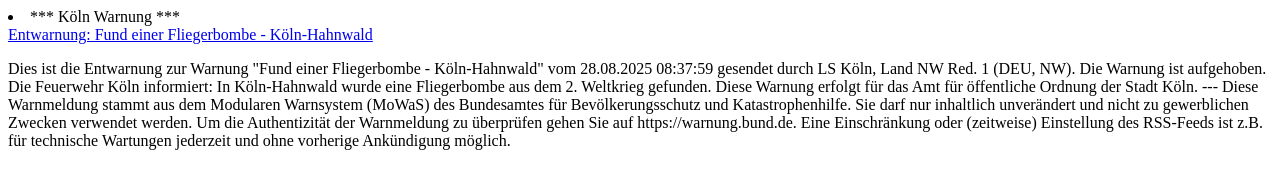
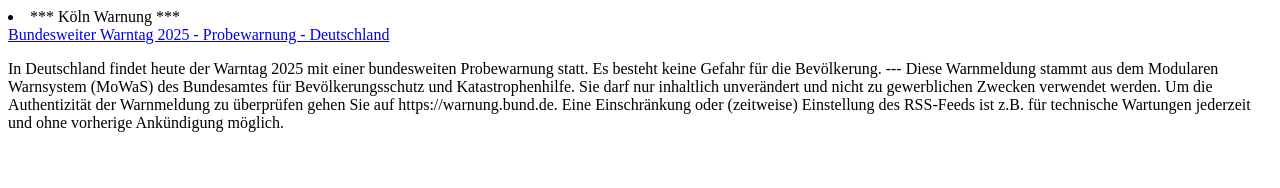
Before and after one commit to jasineri/warning, a website: page warning.html in a window 1280 px wide. Drawn offline with Linux system fonts and the light colour scheme.

Commit message:
update action output

```diff
--- a/data/links.json
+++ b/data/links.json
@@ -1 +1 @@
-["https://warnung.bund.de/meldung/mow.DE-NW-K-SE031-20250828-31-001/Entwarnung:_Fund_einer_Fliegerbombe_-_K%C3%B6ln-Hahnwald"]
+["https://warnung.bund.de/meldung/mow.DE-NW-BN-SE030-20250911-30-001/Bundesweiter_Warntag_2025_-_Probewarnung_-_Deutschland"]
--- a/warning.html
+++ b/warning.html
@@ -1,8 +1,4 @@
-<html><body><li>*** Köln Warnung ***</li><a href="https://warnung.bund.de/meldung/mow.DE-NW-K-SE031-20250828-31-001/Entwarnung:_Fund_einer_Fliegerbombe_-_K%C3%B6ln-Hahnwald">Entwarnung: Fund einer Fliegerbombe - Köln-Hahnwald</a><p>Dies ist die Entwarnung zur Warnung "Fund einer Fliegerbombe - Köln-Hahnwald" vom 28.08.2025 08:37:59 gesendet durch LS Köln, Land NW Red. 1 (DEU, NW). Die Warnung ist aufgehoben.
-
-Die Feuerwehr Köln informiert:
-In Köln-Hahnwald wurde eine Fliegerbombe aus dem 2. Weltkrieg gefunden.
-Diese Warnung erfolgt für das Amt für öffentliche Ordnung der Stadt Köln.
+<html><body><li>*** Köln Warnung ***</li><a href="https://warnung.bund.de/meldung/mow.DE-NW-BN-SE030-20250911-30-001/Bundesweiter_Warntag_2025_-_Probewarnung_-_Deutschland">Bundesweiter Warntag 2025 - Probewarnung - Deutschland</a><p>In Deutschland findet heute der Warntag 2025 mit einer bundesweiten Probewarnung statt. Es besteht keine Gefahr für die Bevölkerung.
 
 ---
 Diese Warnmeldung stammt aus dem Modularen Warnsystem (MoWaS) des Bundesamtes für Bevölkerungsschutz und Katastrophenhilfe.
```
